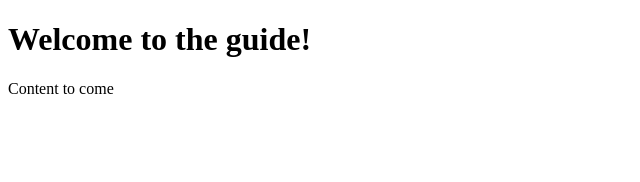
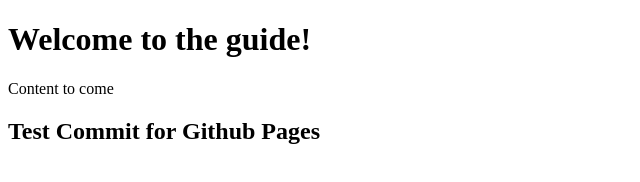
Before and after one commit to ehobby/cs-for-umbc, a plain HTML site: page index.html in a window 1280 px wide. Shown: the whole page, without its empty margins (0-640 px from the left). Drawn offline with Linux system fonts and the light colour scheme.

Commit message:
testing pages

```diff
--- a/index.html
+++ b/index.html
@@ -6,5 +6,6 @@
     <body>
         <h1>Welcome to the guide!</h1>
         <p>Content to come</p>
+        <h2>Test Commit for Github Pages</h2>
     </body>
 </html>
```
